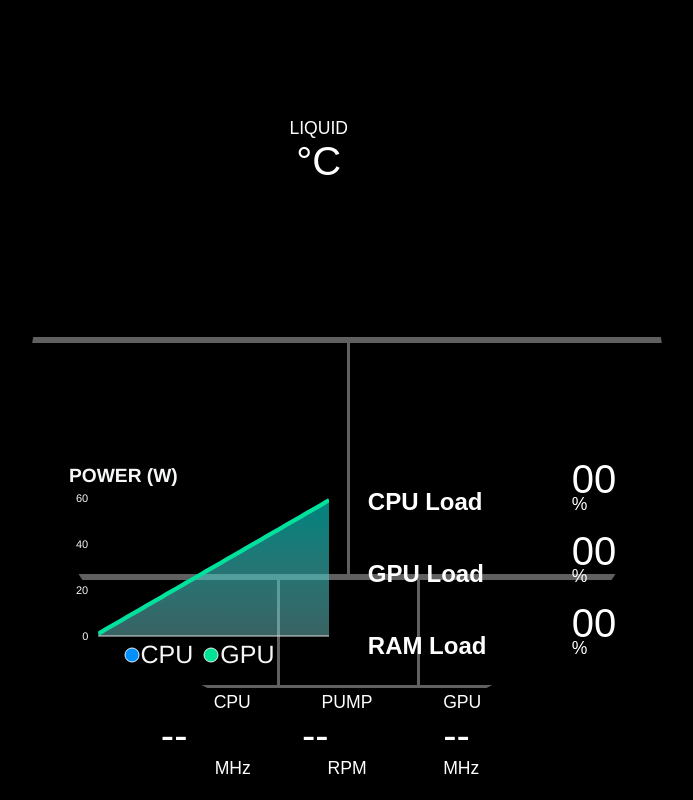
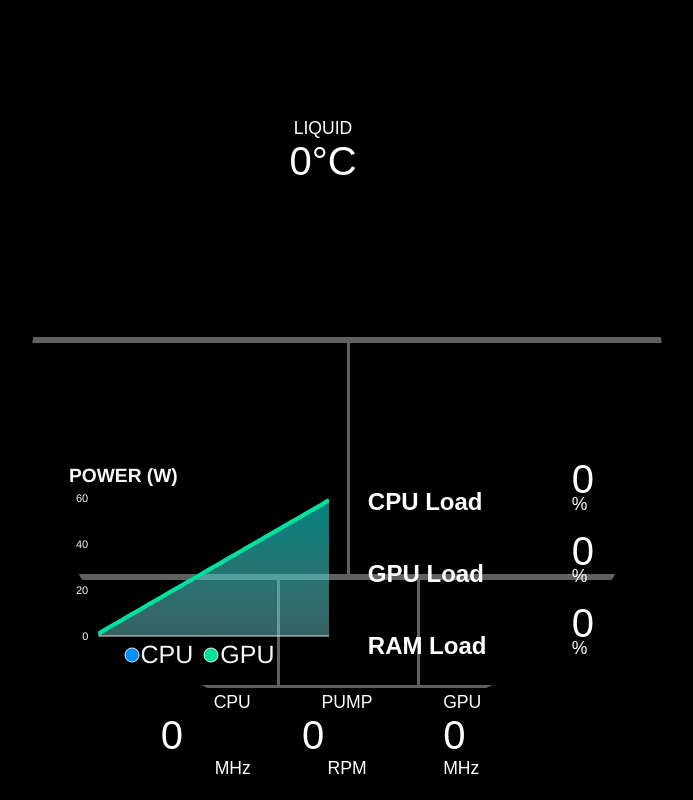
Before and after one commit to ReinhardtBotha/NZXT-aviation, a React (Vite) app: page / in a window 1280 px wide. Shown: the whole page, without its empty margins (293-986 px from the left). Built offline with nearby package versions, Linux system fonts and the light colour scheme.

Commit message:
chore: consistant fallback values

```diff
--- a/src/App.jsx
+++ b/src/App.jsx
@@ -20,7 +20,7 @@ const App = () => {
         }}
       >
         <p className="indicator-label">LIQUID</p>
-        <p>{kraken?.temperature}°C</p>
+        <p>{kraken?.temperature || 0}°C</p>
       </div>
 
       <div
@@ -48,7 +48,6 @@ const App = () => {
             display: "flex",
             flexDirection: "column",
             justifyContent: "space-between",
-
           }}
         >
           <SplineAreaChart cpuWatts={cpuWatts} gpuWatts={gpuWatts} />
@@ -76,9 +75,9 @@ const App = () => {
         }}
       >
         {[
-          { label: "CPU", value: cpu?.frequency || "--", unit: "MHz" },
-          { label: "PUMP", value: cpu?.fan || "--", unit: "RPM" },
-          { label: "GPU", value: gpu?.frequency || "--", unit: "MHz" },
+          { label: "CPU", value: cpu?.frequency || "0", unit: "MHz" },
+          { label: "PUMP", value: cpu?.fan || "0", unit: "RPM" },
+          { label: "GPU", value: gpu?.frequency || "0", unit: "MHz" },
         ].map((item, index, array) => (
           <div className="label-data-container" key={index}>
             <p
--- a/src/components/BarGauge.jsx
+++ b/src/components/BarGauge.jsx
@@ -118,7 +118,7 @@ const BarGauge = (props) => {
             marginTop: "-0.7rem",
           }}
         >
-          {props?.data || "00"}
+          {props?.data || "0"}
         </p>
         <p
           style={{
--- a/src/components/RadialGauge.jsx
+++ b/src/components/RadialGauge.jsx
@@ -69,7 +69,7 @@ const RadialGauge = (props) => {
     labels: [props.label],
   };
 
-  const series = [[props?.data || 50]];
+  const series = [[props?.data || 0]];
 
   return (
     <>
```
